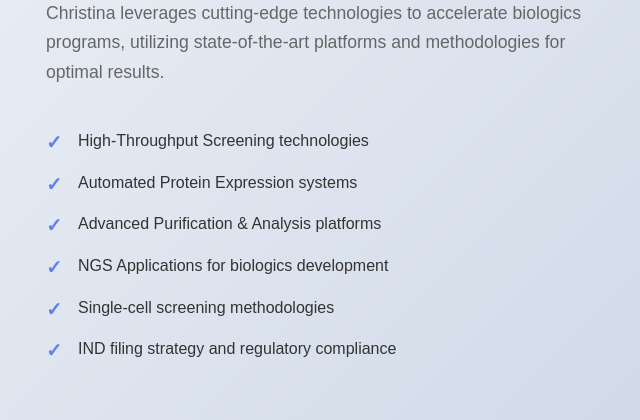
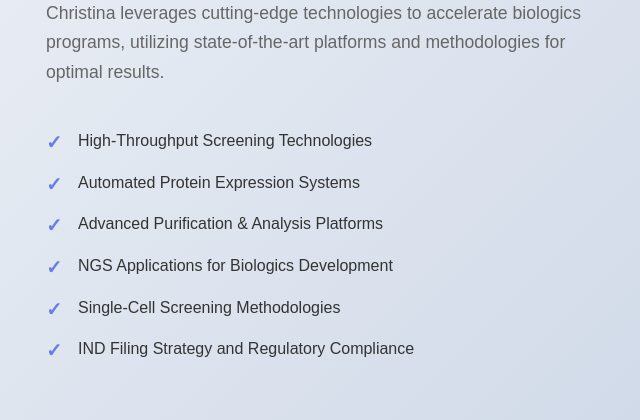
Before and after one commit to pingchuantsai/Aureli, a plain HTML site: page index.html in a window 1280 px wide. Shown: the part 2540-2960 px from the top of the page, 14-654 px from the left. Drawn offline with Linux system fonts and the light colour scheme.

Commit message:
Update index.html
strategies

```diff
--- a/index.html
+++ b/index.html
@@ -708,12 +708,12 @@
                         </div>
 
                         <ul class="expertise-list">
-                            <li>High-Throughput Screening technologies</li>
-                            <li>Automated Protein Expression systems</li>
-                            <li>Advanced Purification & Analysis platforms</li>
-                            <li>NGS Applications for biologics development</li>
-                            <li>Single-cell screening methodologies</li>
-                            <li>IND filing strategy and regulatory compliance</li>
+                            <li>High-Throughput Screening Technologies</li>
+                            <li>Automated Protein Expression Systems</li>
+                            <li>Advanced Purification & Analysis Platforms</li>
+                            <li>NGS Applications for Biologics Development</li>
+                            <li>Single-Cell Screening Methodologies</li>
+                            <li>IND Filing Strategy and Regulatory Compliance</li>
                         </ul>
                     </div>
                     <img class="about-visual fade-in" src="https://raw.githubusercontent.com/pingchuantsai/Image_storing/refs/heads/main/CT_Image.jpg">
```
